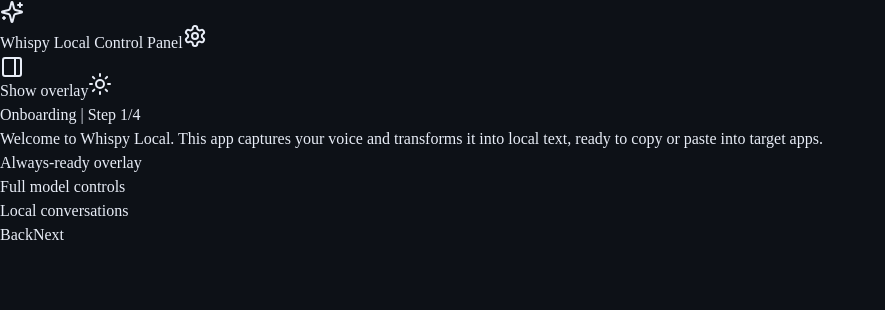
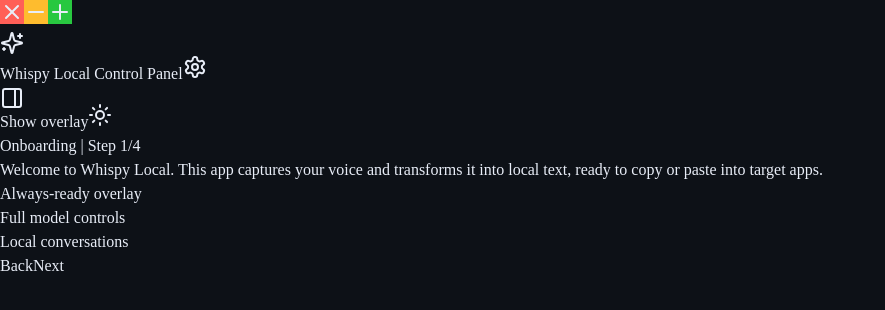
Before and after one commit to xAlcahest/Whispy, a React (Vite) app in the folder renderer/: page / in a window 1280 px wide. Shown: the top 310 px of the page, without its empty margins (0-885 px from the left). Built offline with nearby package versions, Linux system fonts and the light colour scheme.

Commit message:
Add hover icons to mac-style window controls

```diff
--- a/renderer/src/views/ControlPanelView.tsx
+++ b/renderer/src/views/ControlPanelView.tsx
@@ -7,8 +7,10 @@
   Link,
   Lock,
   Mic,
+  Minus,
   Moon,
   PanelRight,
+  Plus,
   Search,
   Settings,
   Shield,
@@ -18,6 +20,7 @@
   Trash2,
   UserRound,
   Wrench,
+  X,
 } from 'lucide-react'
 import {
   useEffect,
@@ -2314,10 +2317,25 @@
     <div className="flex h-screen flex-col bg-[radial-gradient(circle_at_top_right,rgba(99,102,241,0.16),transparent_42%),radial-gradient(circle_at_bottom_left,rgba(37,99,235,0.14),transparent_38%)] text-foreground">
       <header className="app-drag flex h-12 shrink-0 items-center justify-between border-b border-border-subtle bg-surface-1/90 px-4">
         <div className="flex items-center gap-2">
-          <div className="flex items-center gap-1.5 pl-1">
-            <span className="h-3 w-3 rounded-full bg-[#ff5f57]" />
-            <span className="h-3 w-3 rounded-full bg-[#febc2e]" />
-            <span className="h-3 w-3 rounded-full bg-[#28c840]" />
+          <div className="group app-no-drag flex items-center gap-1.5 pl-1">
+            {[
+              { id: 'close', color: '#ff5f57', icon: X },
+              { id: 'minimize', color: '#febc2e', icon: Minus },
+              { id: 'zoom', color: '#28c840', icon: Plus },
+            ].map((control) => {
+              const Icon = control.icon
+              return (
+                <button
+                  key={control.id}
+                  type="button"
+                  aria-label={control.id}
+                  className="relative h-3 w-3 rounded-full border border-black/10 transition-transform duration-150 hover:scale-105"
+                  style={{ backgroundColor: control.color }}
+                >
+                  <Icon className="pointer-events-none absolute inset-0 m-auto h-2 w-2 text-black/60 opacity-0 transition-opacity duration-150 group-hover:opacity-95" />
+                </button>
+              )
+            })}
           </div>
           <div className="ml-3 flex items-center gap-2 text-sm font-medium text-muted-foreground">
             <Sparkles className="h-4 w-4 text-primary" />
```
